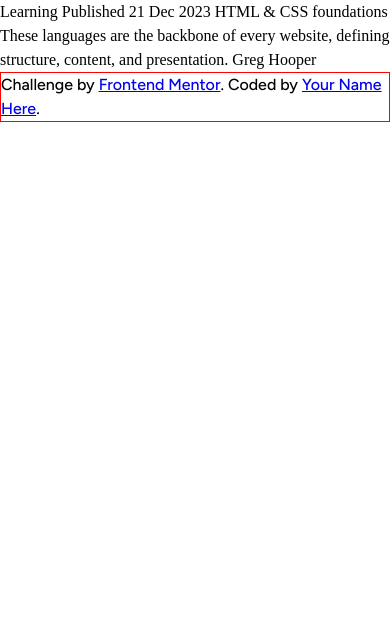
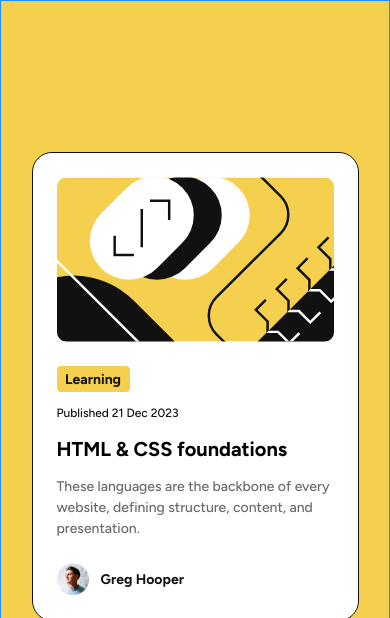
Before and after one commit to Sensationull/blog-preview-card, a plain HTML site: page index.html in a window 390 px wide. Shown: the top 618 px of the page. Drawn offline with Linux system fonts and the light colour scheme.

Commit message:
initial mobile solution complete

```diff
--- a/index.html
+++ b/index.html
@@ -12,20 +12,39 @@
   <title>Frontend Mentor | Blog preview card</title>
 </head>
 <body>
+  <main class="main">
 
-  Learning
+    <section class="cardContainer">
 
-  Published 21 Dec 2023
+      <img class="image" src="./assets/images/illustration-article.svg" alt="illustration-article"/>
 
-  HTML & CSS foundations
+      <div class="cardInfo">
 
-  These languages are the backbone of every website, defining structure, content, and presentation.
+        <div class="chipInfo figtree-bold-light">
+          Learning
+        </div>
 
-  Greg Hooper
+        <div class="publishDate figtree-medium">
+          Published 21 Dec 2023
+        </div>
+        <h1 class="header figtree-bold-light">
+          HTML & CSS foundations
+        </h1>
+        <div class="cardDescription figtree-medium-light">
+          These languages are the backbone of every website, defining structure, content, and presentation.
+        </div>
 
-  <div class="main figtree-bold">
-    Challenge by <a href="https://www.frontendmentor.io?ref=challenge" target="_blank">Frontend Mentor</a>.
-    Coded by <a href="#">Your Name Here</a>.
-  </div>
+      </div>
+      <div class="userInfoContainer figtree-bold-light">
+        <img src="./assets/images/image-avatar.webp" alt="user image" height="32" width="32"/>
+        Greg Hooper
+      </div>
+    </section>
+
+    <div class="figtree-bold">
+      Challenge by <a href="https://www.frontendmentor.io?ref=challenge" target="_blank">Frontend Mentor</a>.
+      Coded by <a href="#">Your Name Here</a>.
+    </div>
+  </main>
 </body>
 </html>
--- a/styles.css
+++ b/styles.css
@@ -189,10 +189,114 @@
 .figtree-bold {
   font-family: "Figtree", sans-serif;
   font-optical-sizing: auto;
-  font-weight: 500;
+  font-weight: 700;
   font-style: normal;
+  font-size: 24px;
+  line-height: 150%;
+  letter-spacing: 0px;
+}
+
+.figtree-bold-light {
+  font-family: "Figtree", sans-serif;
+  font-optical-sizing: auto;
+  font-weight: 700;
+  font-style: normal;
+  font-size: 14px;
+  line-height: 150%;
+  letter-spacing: 0px;
+}
+
+.figtree-medium {
+    font-family: "Figtree", sans-serif;
+    font-optical-sizing: auto;
+    font-weight: 500;
+    font-style: normal;
+    font-size: 16px;
+    line-height: 150%;
+    letter-spacing: 0px;
+}
+
+.figtree-medium-light {
+    font-family: "Figtree", sans-serif;
+    font-optical-sizing: auto;
+    font-weight: 500;
+    font-style: normal;
+    font-size: 14px;
+    line-height: 150%;
+    letter-spacing: 0px;
 }
 
 .main {
     border: 1px solid red;
+    height: 100vh;
+    background-color: var(--bg-color-yellow);
+    display: flex;
+    flex-direction: column;
+    justify-content: center;
+    align-items: center;
 }
+
+.cardContainer {
+    height: 522px;
+    width: 384px;
+    background-color: var(--white);
+    border: 1px solid var(--gray-950);
+    border-radius: 20px;
+    padding: 24px;
+    display: flex;
+    flex-direction: column;
+    gap: 24px;
+}
+
+.image {
+    border-radius: 10px;
+}
+
+.chipInfo {
+    background-color: var(--bg-color-yellow);
+    color: var(--gray-950);
+    height: 26px;
+    width: 73px;
+    border-radius: 4px;
+    text-align: center;
+    padding-top: 2.5px;
+}
+
+.cardInfo {
+    display: flex;
+    flex-direction: column;
+    gap: 12px;
+}
+
+.publishDate {
+    color: var(--gray-950);
+    font-size: 16px;
+}
+
+.cardDescription {
+    color: var(--gray-500);
+}
+
+.userInfoContainer {
+    display: flex;
+    align-items: center ;
+    gap: 12px;
+    color: var(--gray-950);
+}
+
+@media (min-width: 0px) and (max-width: 780px ) {
+    .main {
+        border: 1px solid dodgerblue;
+    }
+    .cardContainer {
+        height: 469px;
+        width: 327px;
+    }
+
+    .publishDate {
+        font-size: 12px;
+    }
+    .header {
+        font-size: 20px;
+    }
+}
```
